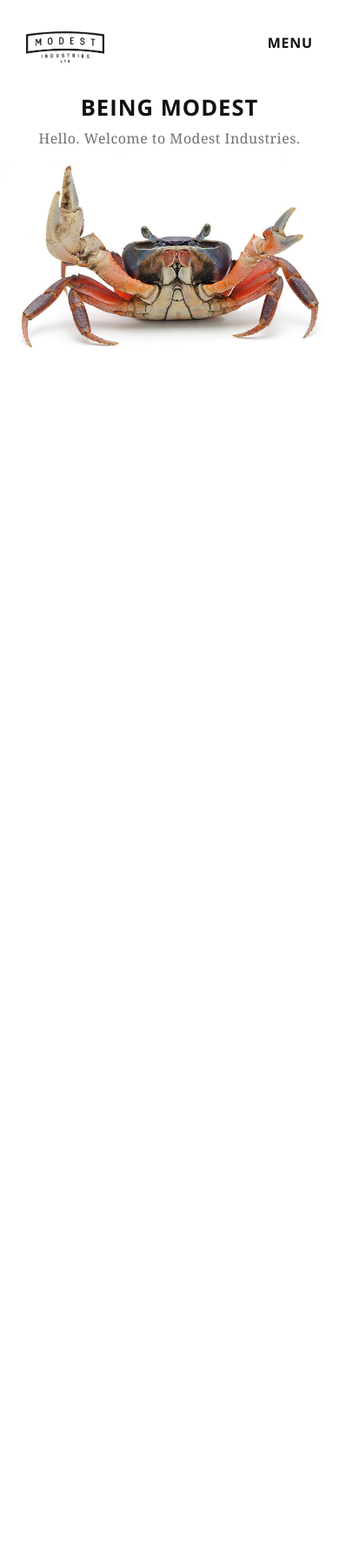
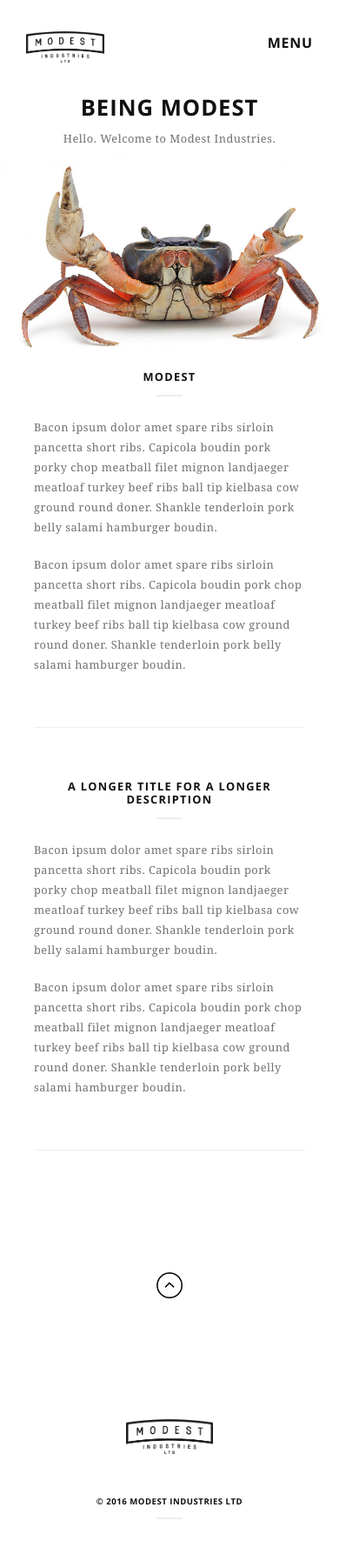
Before and after one commit to thisismodest/modestindustries.co, a PHP site: page / in a window 390 px wide. Shown: the whole page at 87% size. Before the commit the page ends 400 px from the top, so only its background shows below. Run offline with PHP 8.4, Linux system fonts and the light colour scheme.

Commit message:
Modest mobile-first homepage build version 1 almost done. We have a working toggle hide/show mobile menu plus the fullscreen version. Footer added with back-to-top button and simple copyrighting in place.

```diff
--- a/index.html
+++ b/index.html
@@ -13,7 +13,7 @@
   </head>
   <body>
     <div class="container">
-      <div class="header">
+      <div id="header">
         <div class="logo banner">
           <a href="#">
             <!-- <svg width="90" height="36">
@@ -23,17 +23,38 @@
           <img src="img/modest-industries-banner-logo.png" alt="Modest Industries Logo"></a>
         </div>
         <div class="menu-btn" onclick="toggleMenu()">MENU<img id="menu-close-x" src="img/x.png" alt="Close Menu"/></div>
+
+        <div id="menu">
+          <ul>
+            <li><a href="#">HOME</a></li>
+            <li><a href="#">CONTACT</a></li>
+            <li><a href="#">BEING MODEST</a></li>
+            <li><a href="#">SHOWCASE</a></li>
+            <li><a href="#">SERVICES</a></li>
+            <li><a href="#">OUR WORKSHOP</a></li>
+            <li><a href="#">PRODUCTS</a></li>
+            <li><a href="#">STUDIO</a></li>
+            <li><a href="#">WORKFORCE</a></li>
+          </ul>
+        </div>
+
       </div>
 
       <!-- Dropdown menu -->
+      <div class="hide-drop-menu">
         <div id="menu-drop">
           <ul>
             <li><a href="#">HOME</a></li>
-          <li><a href="#">PORTFOLIO</a></li>
+            <li><a href="#">CONTACT</a></li>
+            <li><a href="#">BEING MODEST</a></li>
+            <li><a href="#">SHOWCASE</a></li>
+            <li><a href="#">SERVICES</a></li>
+            <li><a href="#">OUR WORKSHOP</a></li>
+            <li><a href="#">PRODUCTS</a></li>
             <li><a href="#">STUDIO</a></li>
             <li><a href="#">WORKFORCE</a></li>
-          <li><a href="#">CONTACT</a></li>
           </ul>
+        </div>
       </div>
 
     <!-- Main Content -->
@@ -45,14 +66,32 @@
         </p>
         <img src="img/placeholder-crab.jpg" class="intro-image">
 
-
-        <div class="section">
-          <div class="content-box">
-          </div>
-        </div>
+        <div class="section text">
+          <h2 class="col1">Modest</h2>
+          <p class="col2"> Bacon ipsum dolor amet spare ribs sirloin pancetta short ribs. Capicola boudin pork porky chop meatball filet mignon landjaeger meatloaf turkey beef ribs ball tip kielbasa cow ground round doner. Shankle tenderloin pork belly salami hamburger boudin.</p>
+          <p class="col2"> Bacon ipsum dolor amet spare ribs sirloin pancetta short ribs. Capicola boudin pork chop meatball filet mignon landjaeger meatloaf turkey beef ribs ball tip kielbasa cow ground round doner. Shankle tenderloin pork belly salami hamburger boudin.</p>
         </div>
 
+        <div class="section text">
+          <h2 class="col1">A Longer Title for a Longer Description</h2>
+          <p class="col2"> Bacon ipsum dolor amet spare ribs sirloin pancetta short ribs. Capicola boudin pork porky chop meatball filet mignon landjaeger meatloaf turkey beef ribs ball tip kielbasa cow ground round doner. Shankle tenderloin pork belly salami hamburger boudin.</p>
+          <p class="col2"> Bacon ipsum dolor amet spare ribs sirloin pancetta short ribs. Capicola boudin pork chop meatball filet mignon landjaeger meatloaf turkey beef ribs ball tip kielbasa cow ground round doner. Shankle tenderloin pork belly salami hamburger boudin.</p>
+        </div>
+
+      </div>
+
+
+
       <div class="footer">
+        <div class="to-top">
+          <a href="#header" title="Back to top">
+            <img src="img/up-arrow.png">
+          </a>
+        </div>
+        <div class="footer-logo">
+          <img src="img/modest-industries-banner-logo.png">
+        </div>
+        <p class="footer-copyright">&copy; 2016 MODEST INDUSTRIES LTD</p>
       </div>
 
     </div>
--- a/stylesheet.css
+++ b/stylesheet.css
@@ -75,7 +80,7 @@ p {
 
 .section{
   position: relative;
-  padding: 0 20px 20px;
+  overflow: hidden;
 }
 
 .logo{
@@ -134,7 +163,21 @@ h1.intro-title {
 }
 
 img.intro-image{
+  display: block;
   margin:10px auto;
+}
+
+.text {
+  width: 80%;
+  max-width: 600px;
+  margin:0 auto;
+
+  padding-bottom: 40px;
+  margin-bottom: 60px;
+}
+
+.col1, .col2 {
+  width:100%;
 }
 
 .content-box{
@@ -146,6 +189,24 @@ img.intro-image{
   display: none;
 }
 
+/* FOOTER */
+.footer {
+  width: 100%;
+  text-align: center;
+}
+
+.to-top img {
+  width:30px;
+  height:30px;
+  padding:80px 0 130px;
+}
+
+.footer-logo {
+  width: 100px;
+  height: auto;
+  margin: 0 auto;
+}
+
 
 /* ==============================
              TYPOGRAPHY
@@ -154,16 +215,18 @@ body{
   font-family: 'Georgia', Georgia, Times, 'Times New Roman', serif;
   font-size: 16px;
   letter-spacing: 1px;
-  line-height: 1.2;
+  line-height: 1.8;
   -webkit-font-smoothing: antialiased;
 }
 
 h1, h2, h3, h4, h5, h6,
-#menu, .menu-btn, #menu-drop li {
+#menu, .menu-btn, #menu-drop li,
+.footer-copyright {
   font-family:'Open Sans', sans-serif;
   font-weight: 700;
   text-transform: uppercase;
   text-align: center;
+  line-height: 1.2;
 }
 
 h1 {
@@ -175,14 +238,31 @@ h1.intro-title {
   margin-bottom: 8px;
 }
 
+h2 {
+  letter-spacing: 1.3px;
+  font-size: 0.8em;
+}
+
+h2::after,
+.footer-copyright::after{
+  display: block;
+  margin: 12px auto 24px;
+  content:" ";
+  width:30px;
+  height:2px;
+}
+
 p{
-  font-size: 1em;
-  line-height: 1.4;
+  font-size: 0.8em;
   letter-spacing: 0.5px;
 }
 
 p.intro-subtitle{
   text-align: center;
+}
+
+p.col1, p.col2 {
+  margin-bottom: 20px;
 }
 
 .menu-btn{
@@ -192,13 +272,26 @@ p.intro-subtitle{
 
 #menu-drop li {
   text-align: center;
-  font-size:1em;
+  font-size:0.8em;
 }
 
-a {
-  text-decoration: none;
+#menu ul {
+  text-align: right;
 }
 
+#menu li {
+  font-size: 0.7em;
+}
+
+#menu li a:hover,
+#menu-drop li a:hover {
+  padding-bottom:1px;
+}
+
+.footer-copyright {
+  font-size: 0.6em;
+  margin:40px 0;
+}
 
 
 /* ==============================
@@ -214,8 +307,19 @@ body{
 
 h1, h2, h3, h4, h5, h6,
 a,
-.menu-btn, #menu-drop li{
+.menu-btn, #menu-drop li,
+.footer-copyright {
   color: #111111;
+}
+
+h2::after,
+.footer-copyright::after{
+  background-color:#EEE;
+}
+
+#menu li a:hover,
+#menu-drop li a:hover {
+  border-bottom:3px solid black;
 }
 
 #menu-drop {
@@ -223,6 +327,12 @@ a,
   border-top:1px solid #EEE;
   border-bottom:1px solid #EEE;
 }
+
+.section {
+  border-bottom:1px solid #EEE;
+}
+
+
 
 
 
```
Also changed, not shown: other parts of stylesheet.css (+64 -7 lines), img/up-arrow.png (added), img/up-arrow.svg (added). Lines whose indentation alone changed are shown as unchanged.
